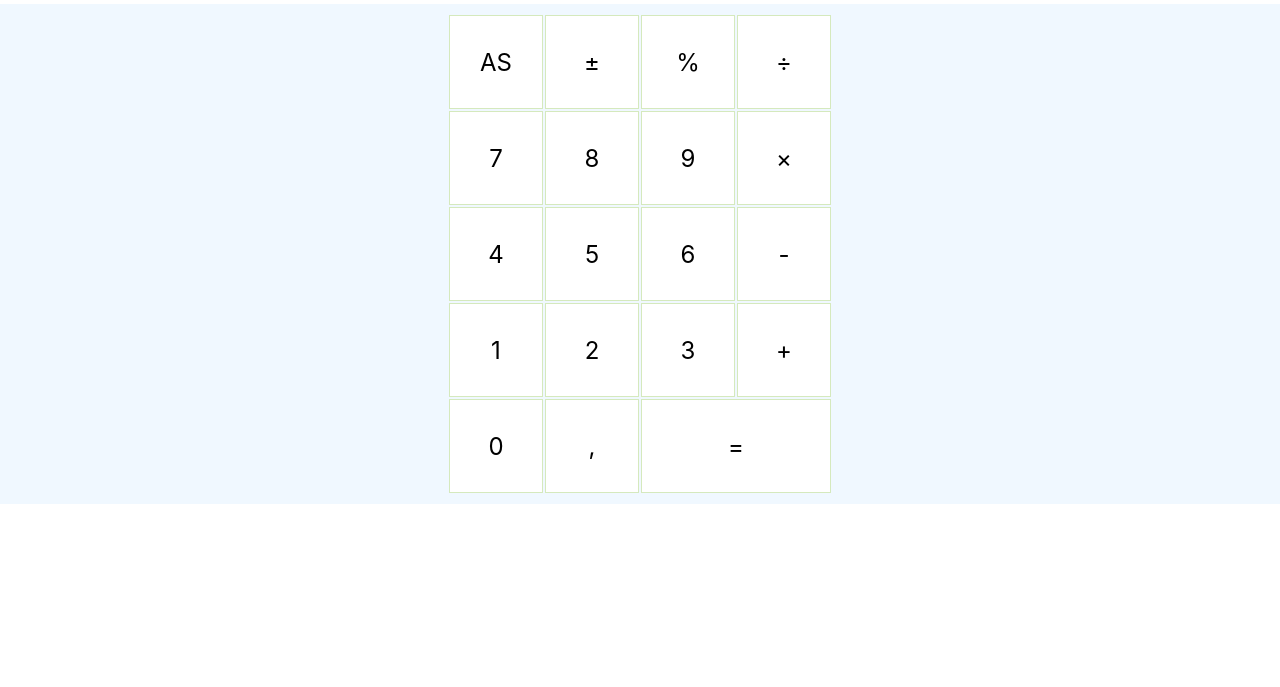
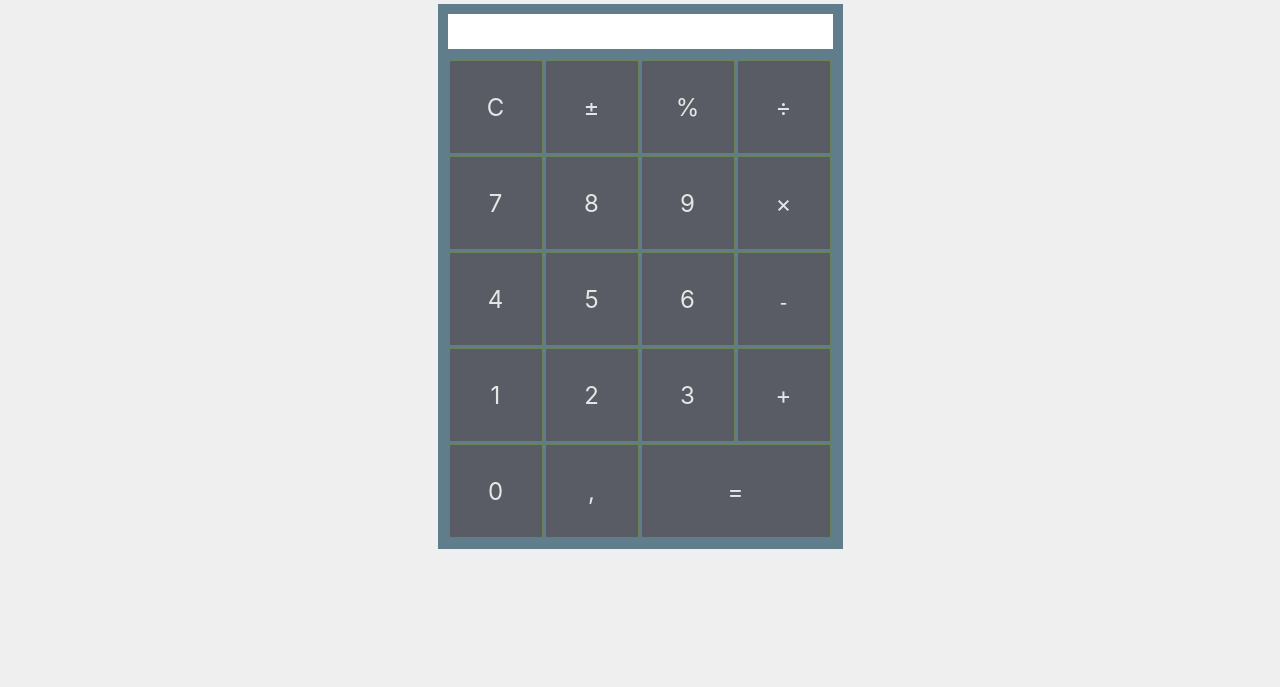
Before and after one commit to jamesnicholson/calculator, a React app: page / in a window 1280 px wide. Shown: the part 113-800 px from the top of the page. Built offline with nearby package versions, Linux system fonts and the light colour scheme.

Commit message:
:fries: created enums, and added the display output

```diff
--- a/src/components/Button/index.js
+++ b/src/components/Button/index.js
@@ -12,7 +12,7 @@ function Button(props) {
   }
 
   return  <ButtonCard onClick={()=>handler()} size={props.size}>
-          {props.title ? props.title : "1" }
+            {props.title ? props.title : null }
           </ButtonCard>
 }
 
--- a/src/components/Calculator/index.js
+++ b/src/components/Calculator/index.js
@@ -1,45 +1,77 @@
 import styled from 'styled-components'
 import Button from '../Button';
-import { calculator, buttonRow } from '../../styles'
+import { calculator, buttonRow, output } from '../../styles'
+import {
+    ZERO,
+    ONE,
+    TWO,
+    THREE,
+    FOUR,
+    FIVE,
+    SIX,
+    SEVEN,
+    EIGHT,
+    NINE,
+    CLEAR,
+    COMMA,
+    PLUSMINUS,
+    PERCENTAGE,
+    DIVIDE,
+    MULTIPLY,
+    SUBTRACT,
+    ADD,
+    EQUALS,
+
+     } from '../../utils/enums';
+
 const TheCalculator = styled.div`
   ${calculator}
 `
 const Row = styled.div`
   ${buttonRow}
 `
+const Output = styled.input`
+  ${output}
+  `
 const Calculator = () => {
 
     return  <TheCalculator>
                 <Row>
-                    <Button title="AS" handle={()=>console.log("hello")}  />
-                    <Button title="&#177;" handle={()=>console.log("hello")}  />
-                    <Button title="%" handle={()=>console.log("hello")}  />
-                    <Button title="&divide;" handle={()=>console.log("hello")}  />
+                    <Output type="text" />
                 </Row>
                 <Row>
-                    <Button title="7" handle={()=>console.log("hello")}  />
-                    <Button title="8" handle={()=>console.log("hello")}  />
-                    <Button title="9" handle={()=>console.log("hello")}  />
-                    <Button title="&times;" handle={()=>console.log("hello")}  />
+                    <Button title={CLEAR}  handle={()=>console.log("hello")} />
+                    <Button title={PLUSMINUS} handle={()=>console.log("hello")}  />
+                    <Button title={PERCENTAGE} handle={()=>console.log("hello")}  />
+                    <Button title={DIVIDE} handle={()=>console.log("hello")}  />
                 </Row>
                 <Row>
-                    <Button title="4" handle={()=>console.log("hello")}  />
-                    <Button title="5" handle={()=>console.log("hello")}  />
-                    <Button title="6" handle={()=>console.log("hello")}  />
-                    <Button title="-" handle={()=>console.log("hello")}  />
+                    <Button title={SEVEN} handle={()=>console.log("hello")}  />
+                    <Button  title={EIGHT} handle={()=>console.log("hello")}  />
+                    <Button title={NINE} handle={()=>console.log("hello")}  />
+                    <Button title={MULTIPLY} handle={()=>console.log("hello")}  />
+                </Row>
+                <Row>
+                    <Button title={FOUR} handle={()=>console.log("hello")}  />
+                    <Button title={FIVE} handle={()=>console.log("hello")}  />
+                    <Button title={SIX} handle={()=>console.log("hello")}  />
+                    <Button title={SUBTRACT} handle={()=>console.log("hello")}  />
+                </Row>
+                <Row>
+                    <Button title={ONE} handle={()=>console.log("hello")}  />
+                    <Button title={TWO} handle={()=>console.log("hello")}  />
+                    <Button title={THREE} handle={()=>console.log("hello")}  />
+                    <Button title={ADD} handle={()=>console.log("hello")}  />
 
                 </Row>
                 <Row>
-                    <Button title="1" handle={()=>console.log("hello")}  />
-                    <Button title="2" handle={()=>console.log("hello")}  />
-                    <Button title="3" handle={()=>console.log("hello")}  />
-                    <Button title="+" handle={()=>console.log("hello")}  />
-
-                </Row>
-                <Row>
-                    <Button title="0" handle={()=>console.log("hello")}  />
-                    <Button title="," handle={()=>console.log("hello")}  />
-                    <Button size="big" title="&#61;" handle={()=>console.log("hello")}  />
+                    <Button title={ZERO} handle={()=>console.log("hello")}  />
+                    <Button title={COMMA} handle={()=>console.log("hello")}  />
+                    <Button
+                        title={EQUALS}
+                        size="big"
+                        handle={()=>console.log("hello")}
+                    />
                 </Row>
             </TheCalculator>
 };
--- a/src/index.css
+++ b/src/index.css
@@ -5,9 +5,5 @@ body {
     sans-serif;
   -webkit-font-smoothing: antialiased;
   -moz-osx-font-smoothing: grayscale;
+  background-color: #efefef;
 }
-
-code {
-  font-family: source-code-pro, Menlo, Monaco, Consolas, 'Courier New',
-    monospace;
-}
--- a/src/styles/index.js
+++ b/src/styles/index.js
@@ -4,13 +4,17 @@ import { css } from 'styled-components'
 const style = {
   primaryColor: 'black',
   secondaryColor: 'white',
+
   borderColor: '#5d5d5d60',
-  backgroundColor: 'aliceblue',
+  backgroundColor: '#607d8b',
   smallFontSize: '0.8em',
   normalFontSize: '1em',
   largeFontSize: '1.5em',
   extraLargeFontSize: '2em',
   massiveFontSize: '4em',
+  buttonColor: '#e6e6e7',
+  buttonHoverBackground: '#aaaaab',
+  digitButtonBackground:'#595c64',
 };
 
 export const title = css`
@@ -20,19 +24,30 @@ export const title = css`
   padding: 10px;
   max-width:600px;
   margin: 10px auto;
+  text-align:center;
 `
 export const button = css`
   display: flex;
   font-size: ${style.normalFontSize};
+  color:${style.buttonColor};
   padding: 10px;
   margin:1px;
-  background: ${style.secondaryColor};
+  background: ${style.digitButtonBackground};
   align-items: center;
   min-width: ${props =>(props.size === "big" ? `7em` : `3em`)};
   min-height: 3em;
   justify-content: center;
   border: 1px solid #8bc34a5c;
+  &:hover {
+    background:${style.buttonHoverBackground};
+  }
+`
 
+export const output = css`
+  padding: 10px;
+  width: 100%;
+  border: white;
+  margin-bottom: 10px;
 `
 export const calculator = css`
   display: flex;
@@ -42,10 +57,13 @@ export const calculator = css`
   background: ${style.backgroundColor};
   align-items: center;
   justify-content: center;
+  max-width: 385px;
+  margin: 0 auto;
 `
 export const buttonRow = css`
   display: flex;
   flex-direction: row;
+  width:100%;
   font-size: ${style.largeFontSize};
   background: ${style.backgroundColor};
 `
--- /dev/null
+++ b/src/utils/enums.js
@@ -0,0 +1,21 @@
+export const ZERO = "0";
+export const ONE = "1";
+export const TWO = "2";
+export const THREE = "3";
+export const FOUR = "4";
+export const FIVE = "5";
+export const SIX = "6";
+export const SEVEN = "7";
+export const EIGHT = "8";
+export const NINE = "9";
+export const CLEAR = "C";
+export const COMMA = "\u002C";
+export const PLUSMINUS = "\u00B1";
+export const PERCENTAGE = "\u0025";
+export const DIVIDE = "\u00F7";
+export const MULTIPLY = "\u00D7";
+export const SUBTRACT = "\u02D7";
+export const ADD = "\u002B";
+export const EQUALS = "\u003D";
+export const DIGIT = "DIGIT";
+export const ACTION = "ACTION";
```
